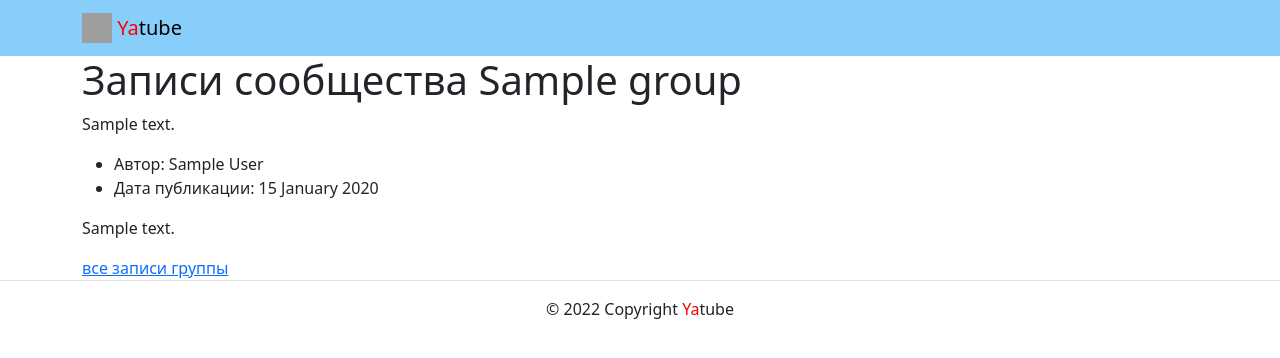
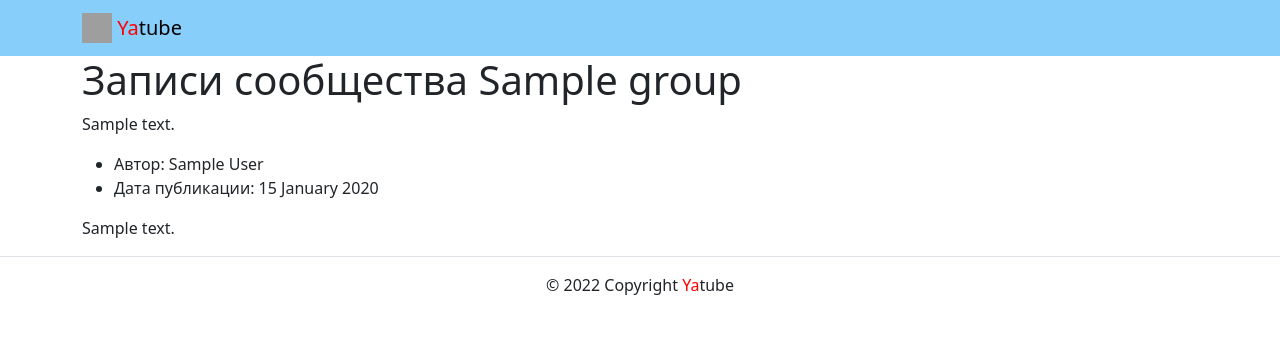
Before and after one commit to apisland/hw02_community, a Django app: a page that uses yatube/templates/includes/footer.html in a window 1280 px wide. Shown: the top 358 px of the page. Run offline with Django 3.2, Linux system fonts and the light colour scheme; tables that the repository leaves empty hold one stand-in row (values such as "Sample post"); some libraries are stand-ins or nearby versions; grey boxes are pictures that could not be loaded.

Commit message:
hw02_community_v3.1 with corrections

```diff
--- a/yatube/templates/includes/footer.html
+++ b/yatube/templates/includes/footer.html
@@ -1,2 +1 @@
-{% load static %}
-  <p>© 2022 Copyright <span style="color:red">Ya</span>tube</p>
+<p>© 2022 Copyright <span style="color:red">Ya</span>tube</p>
--- a/yatube/templates/posts/group_list.html
+++ b/yatube/templates/posts/group_list.html
@@ -1,5 +1,5 @@
 {% extends 'base.html' %}
-{% block title %}Записи сообщества {{ group.title }}{% endblock %}
+{% block title %}Записи сообщества {{ group }}{% endblock %}
 {% block content %}
   <div class="container">
     <h1>Записи сообщества {{ group }}</h1>
@@ -15,11 +15,8 @@
               </li>
             </ul>
             <p>{{ post.text }}</p>
-            {% if post.group %}
-              <a href="{% url 'posts:group_list' post.group.slug %}">все записи группы</a>
-            {% endif %}
-            {% if not forloop.last %}<hr>{% endif %}
           </article>
+          {% if not forloop.last %}<hr>{% endif %}
         {% endfor %}
   </div>
 {% endblock %}
--- a/yatube/templates/posts/index.html
+++ b/yatube/templates/posts/index.html
@@ -17,9 +17,8 @@
           {% if post.group %}
             <a href="{% url 'posts:group_list' post.group.slug %}">все записи группы</a>
           {% endif %}
-            {% if not forloop.last %}<hr>
-            {% endif %}
         </article>
+        {% if not forloop.last %}<hr>{% endif %}
       {% endfor %}
   </div>
 {% endblock %}
```
